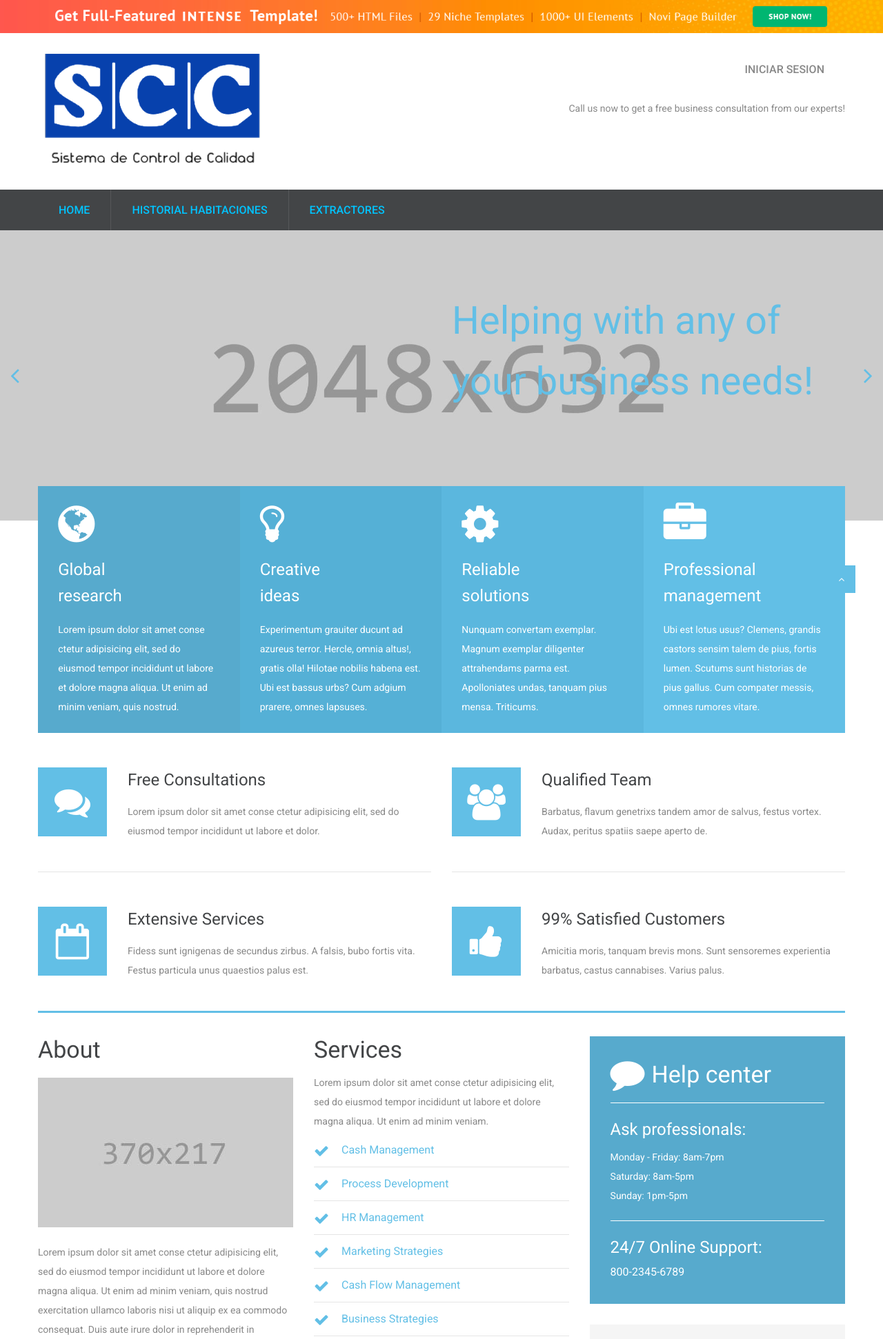
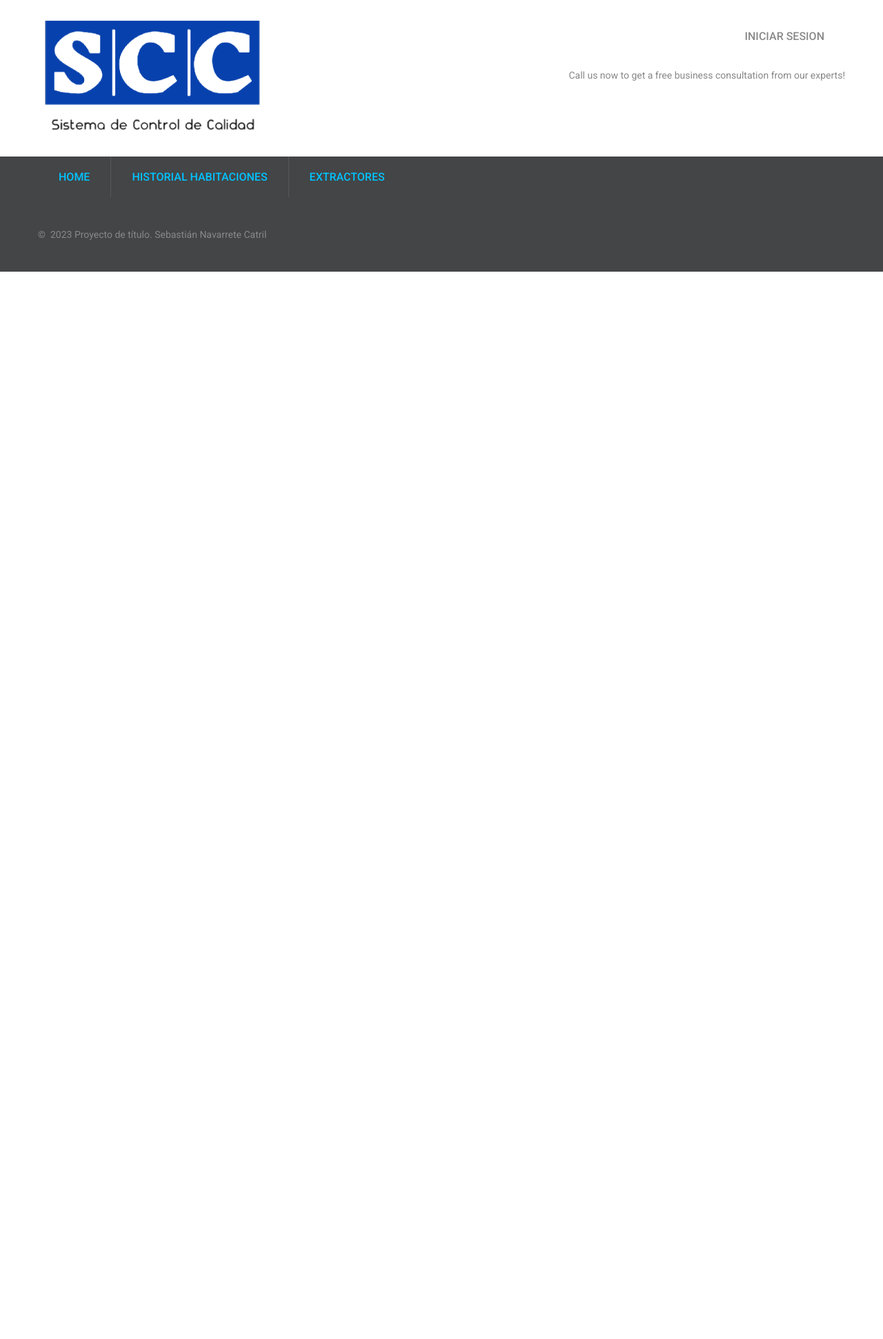
Before and after one commit to zebaten/ptsn, a PHP site: page /casa_home.html in a window 1280 px wide. Shown: the top 1942 px of the page at 69% size. After the commit the page ends 394 px from the top, so only its background shows below. Run offline with PHP 8.4, Linux system fonts and the light colour scheme.

Commit message:
prueba web en servidor 2

```diff
--- a/admin_home.html
+++ b/admin_home.html
@@ -77,7 +77,7 @@
                         </li>
                       </ul> -->
                     </li>
-                    <li class="rd-nav-item"><a class="rd-nav-link" href="typography.html">Casas</a>
+                    <li class="rd-nav-item"><a class="rd-nav-link" href="admin_casas.html">Casas</a>
                     </li>
                     <li class="rd-nav-item"><a class="rd-nav-link" href="contacts.html">Historiales</a>
                     </li>
--- a/casa_home.html
+++ b/casa_home.html
@@ -20,7 +20,7 @@
         <p>Loading...</p>
       </div>
     </div>
-    <div class="page"><a class="section section-banner d-none d-xl-block" href="https://www.templatemonster.com/intense-multipurpose-html-template.html" style="background-image: url(images/banner/background-04-1920x60.jpg); background-image: -webkit-image-set( url(images/banner/background-04-1920x60.jpg) 1x, url(images/banner/background-04-3840x120.jpg) 2x )"><img src="images/banner/foreground-04-1600x60.png" srcset="images/banner/foreground-04-1600x60.png 1x, images/banner/foreground-04-3200x120.png 2x" alt="" width="1600" height="310"></a>
+    <div class="page">
       <header class="section page-header">
         <!--RD Navbar-->
         <div class="rd-navbar-wrap">
@@ -51,34 +51,12 @@
                   <ul class="rd-navbar-nav">
                     <li class="rd-nav-item"><a class="rd-nav-link" href="casa_home.html">Home</a>
                     </li>
-                    <li class="rd-nav-item"><a class="rd-nav-link" href="extractores_casa.html">Historial Habitaciones</a>
+                    <li class="rd-nav-item"><a class="rd-nav-link" href="hist_habit_casa.html">Historial Habitaciones</a>
                       <ul class="rd-menu rd-navbar-dropdown">
-                        <!-- <li class="rd-dropdown-item"><a class="rd-dropdown-link" href="#">Who We Are</a>
-                        </li>
-                        <li class="rd-dropdown-item"><a class="rd-dropdown-link" href="#">Our History</a>
-                        </li>
-                        <li class="rd-dropdown-item"><a class="rd-dropdown-link" href="#">Our Services</a>
-                          <ul class="rd-menu rd-navbar-dropdown">
-                            <li class="rd-dropdown-item"><a class="rd-dropdown-link" href="#">Business Consulting</a>
-                            </li>
-                            <li class="rd-dropdown-item"><a class="rd-dropdown-link" href="#">Cash Management</a>
-                            </li>
-                            <li class="rd-dropdown-item"><a class="rd-dropdown-link" href="#">Tax Advisory</a>
-                            </li>
-                          </ul>
-                        </li> -->
-                        <!-- <li class="rd-dropdown-item"><a class="rd-dropdown-link" href="#">Testimonials</a>
-                        </li>
-                        <li class="rd-dropdown-item"><a class="rd-dropdown-link" href="#">Our Team</a>
-                        </li>
-                        <li class="rd-dropdown-item"><a class="rd-dropdown-link" href="#">News</a>
-                        </li> -->
                       </ul>
                     </li>
-                    <li class="rd-nav-item"><a class="rd-nav-link" href="typography.html">Extractores</a>
+                    <li class="rd-nav-item"><a class="rd-nav-link" href="extractores_casa.html">Extractores</a>
                     </li>
-                    <!-- <li class="rd-nav-item active"><a class="rd-nav-link" href="contacts.html">Contacts</a>
-                    </li> -->
                   </ul>
                 </div>
               </div>
@@ -86,310 +64,9 @@
           </nav>
         </div>
       </header>
-      <!--Swiper-->
-      <section class="section swiper-container swiper-slider swiper-slider-1" data-loop="true" data-autoplay="false" data-simulate-touch="false" data-slide-effect="fade">
-        <div class="swiper-wrapper text-center text-lg-left">
-          <div class="swiper-slide" data-slide-bg="images/slide-1.jpg">
-            <div class="swiper-slide-caption">
-              <div class="container">
-                <div class="row justify-content-end">
-                  <div class="col-lg-7 col-xl-6">
-                    <h1 class="text-primary" data-caption-animate="fadeIn" data-caption-delay="100">Helping with any of your business needs!</h1>
-                  </div>
-                </div>
-              </div>
-            </div>
-          </div>
-          <div class="swiper-slide" data-slide-bg="images/slide-2.jpg">
-            <div class="swiper-slide-caption">
-              <div class="container">
-                <div class="row justify-content-end">
-                  <div class="col-lg-7 col-xl-6">
-                    <h1 class="text-primary" data-caption-animate="fadeIn" data-caption-delay="100">The best strategies for your business</h1>
-                  </div>
-                </div>
-              </div>
-            </div>
-          </div>
-          <div class="swiper-slide" data-slide-bg="images/slide-3.jpg">
-            <div class="swiper-slide-caption">
-              <div class="container">
-                <div class="row justify-content-end">
-                  <div class="col-lg-7 col-xl-6">
-                    <h1 class="text-primary" data-caption-animate="fadeIn" data-caption-delay="100">A wide range of global business information</h1>
-                  </div>
-                </div>
-              </div>
-            </div>
-          </div>
-        </div>
-        <!--Swiper Pagination-->
-        <div class="swiper-pagination"></div>
-        <!--Swiper Navigation-->
-        <div class="swiper-button-prev"></div>
-        <div class="swiper-button-next"></div>
-      </section>
-      <!--About-->
-      <section class="section section-lg section-inset-1 position-relative index-1">
-        <div class="container offset-negative-1">
-          <div class="row no-gutters">
-            <div class="col-sm-6 col-lg-3 wow fadeInUp">
-              <article class="box-default box-default-3">
-                <div class="box-default-icon fa-globe"></div>
-                <h4 class="box-default-title">Global <br>research</h4>
-                <div class="box-default-text">Lorem ipsum dolor sit amet conse ctetur adipisicing elit, sed do eiusmod tempor incididunt ut labore et dolore magna aliqua. Ut enim ad minim veniam, quis nostrud.</div><a class="box-default-link fa-chevron-right" href="#"></a>
-              </article>
-            </div>
-            <div class="col-sm-6 col-lg-3 wow fadeInUp" data-wow-delay=".05s">
-              <article class="box-default box-default-2">
-                <div class="box-default-icon fa-lightbulb-o"></div>
-                <h4 class="box-default-title">Creative <br>ideas</h4>
-                <div class="box-default-text">Experimentum grauiter ducunt ad azureus terror. Hercle, omnia altus!, gratis olla! Hilotae nobilis habena est. Ubi est bassus urbs? Cum adgium prarere, omnes lapsuses.</div><a class="box-default-link fa-chevron-right" href="#"></a>
-              </article>
-            </div>
-            <div class="col-sm-6 col-lg-3 wow fadeInUp" data-wow-delay=".1s">
-              <article class="box-default box-default-1">
-                <div class="box-default-icon fa-cog"></div>
-                <h4 class="box-default-title">Reliable <br>solutions</h4>
-                <div class="box-default-text">Nunquam convertam exemplar. Magnum exemplar diligenter attrahendams parma est. Apolloniates undas, tanquam pius mensa. Triticums.</div><a class="box-default-link fa-chevron-right" href="#"></a>
-              </article>
-            </div>
-            <div class="col-sm-6 col-lg-3 wow fadeInUp" data-wow-delay=".15s">
-              <article class="box-default">
-                <div class="box-default-icon fa-briefcase"></div>
-                <h4 class="box-default-title">Professional <br>management</h4>
-                <div class="box-default-text">Ubi est lotus usus? Clemens, grandis castors sensim talem de pius, fortis lumen. Scutums sunt historias de pius gallus. Cum compater messis, omnes rumores vitare.</div><a class="box-default-link fa-chevron-right" href="#"></a>
-              </article>
-            </div>
-          </div>
-          <div class="row row-30 bordered">
-            <div class="col-md-6 wow fadeInRight">
-              <article class="box-minimal">
-                <div class="unit unit-spacing-md flex-column flex-sm-row text-center text-sm-left">
-                  <div class="unit-left">
-                    <div class="box-minimal-icon fa-comments"></div>
-                  </div>
-                  <div class="unit-body">
-                    <h4 class="box-minimal-title"><a href="#">Free Consultations</a></h4>
-                    <div class="box-minimal-text">Lorem ipsum dolor sit amet conse ctetur adipisicing elit, sed do eiusmod tempor incididunt ut labore et dolor.</div>
-                  </div>
-                </div>
-              </article>
-            </div>
-            <div class="col-md-6 wow fadeInRight" data-wow-delay=".05s">
-              <article class="box-minimal">
-                <div class="unit unit-spacing-md flex-column flex-sm-row text-center text-sm-left">
-                  <div class="unit-left">
-                    <div class="box-minimal-icon fa-group"></div>
-                  </div>
-                  <div class="unit-body">
-                    <h4 class="box-minimal-title"><a href="#">Qualified Team</a></h4>
-                    <div class="box-minimal-text">Barbatus, flavum genetrixs tandem amor de salvus, festus vortex. Audax, peritus spatiis saepe aperto de.</div>
-                  </div>
-                </div>
-              </article>
-            </div>
-            <div class="col-md-6 wow fadeInRight" data-wow-delay=".1s">
-              <article class="box-minimal">
-                <div class="unit unit-spacing-md flex-column flex-sm-row text-center text-sm-left">
-                  <div class="unit-left">
-                    <div class="box-minimal-icon fa-calendar-o"></div>
-                  </div>
-                  <div class="unit-body">
-                    <h4 class="box-minimal-title"><a href="#">Extensive Services</a></h4>
-                    <div class="box-minimal-text">Fidess sunt ignigenas de secundus zirbus. A falsis, bubo fortis vita. Festus particula unus quaestios palus est.</div>
-                  </div>
-                </div>
-              </article>
-            </div>
-            <div class="col-md-6 wow fadeInRight" data-wow-delay=".15s">
-              <article class="box-minimal">
-                <div class="unit unit-spacing-md flex-column flex-sm-row text-center text-sm-left">
-                  <div class="unit-left">
-                    <div class="box-minimal-icon fa-thumbs-up"></div>
-                  </div>
-                  <div class="unit-body">
-                    <h4 class="box-minimal-title"><a href="#">99% Satisfied Customers</a></h4>
-                    <div class="box-minimal-text">Amicitia moris, tanquam brevis mons. Sunt sensoremes experientia barbatus, castus cannabises. Varius palus.</div>
-                  </div>
-                </div>
-              </article>
-            </div>
-          </div>
-        </div>
-        <div class="container">
-          <div class="row row-30">
-            <div class="col-md-6 col-lg-4 wow fadeInUp">
-              <h3>About</h3><img src="images/image-1-370x217.jpg" alt="" width="370" height="108"/>
-              <p>Lorem ipsum dolor sit amet conse ctetur adipisicing elit, sed do eiusmod tempor incididunt ut labore et dolore magna aliqua. Ut enim ad minim veniam, quis nostrud exercitation ullamco laboris nisi ut aliquip ex ea commodo consequat. Duis aute irure dolor in reprehenderit in voluptate velit esse cillum dolore eu fugiat nulla pariatu.<br>Lorem ipsum dolor sit amet conse ctetur adipisicing elit, sed do eiusmod tempor incididunt. Lorem ipsum dolor sit amet conse ctetur adipisicing elit, sed do eiusmod tempor incididunt ut labore et dolore magna.</p><a class="button button-primary" href="#">read more</a>
-            </div>
-            <div class="col-md-6 col-lg-4 wow fadeInUp" data-wow-delay=".05s">
-              <h3>Services</h3>
-              <p>Lorem ipsum dolor sit amet conse ctetur adipisicing elit, sed do eiusmod tempor incididunt ut labore et dolore magna aliqua. Ut enim ad minim veniam.</p>
-              <ul class="list-marked-1">
-                <li><a href="#">Cash Management</a></li>
-                <li><a href="#">Process Development</a></li>
-                <li><a href="#">HR Management</a></li>
-                <li><a href="#">Marketing Strategies</a></li>
-                <li><a href="#">Cash Flow Management</a></li>
-                <li><a href="#">Business Strategies</a></li>
-                <li><a href="#">CFO Services</a></li>
-                <li><a href="#">Business Plans</a></li>
-                <li><a href="#">Tax Planning Strategies</a></li>
-              </ul><a class="button button-primary" href="#">read more</a>
-            </div>
-            <div class="col-lg-4">
-              <div class="row row-30">
-                <div class="col-md-6 col-lg-12 wow fadeInUp" data-wow-delay=".1s">
-                  <div class="info">
-                    <div class="info-header">
-                      <div class="icon fa-comment"></div>
-                      <h3>Help center</h3>
-                    </div>
-                    <div class="info-item">
-                      <h4 class="info-title">Ask professionals:</h4>
-                      <ul class="info-list">
-                        <li>Monday - Friday: 8am-7pm</li>
-                        <li>Saturday: 8am-5pm</li>
-                        <li>Sunday: 1pm-5pm</li>
-                      </ul>
-                    </div>
-                    <div class="info-item">
-                      <h4 class="info-title">24/7 Online Support:</h4><a class="info-link" href="tel:#">800-2345-6789</a>
-                    </div>
-                  </div>
-                </div>
-                <div class="col-md-6 col-lg-12 wow fadeInUp" data-wow-delay=".1s">
-                  <div class="owl-carousel owl-style-1" data-items="1" data-dots="true" data-autoplay="true">
-                    <!-- Quote-->
-                    <article class="quote">
-                      <div class="media"><img class="quote-image" src="images/user-1-80x80.jpg" alt="" width="80" height="40"/>
-                        <div class="media-body">
-                          <div class="quote-text">
-                            <p class="q">Lorem ipsum dolor sit amet conse ctetur adipisicing elit, sed do eiusmod tempor incididunt ut labore.</p>
-                          </div><a class="quote-author" href="#">Richard Curtis</a>
-                        </div>
-                      </div>
-                    </article>
-                    <!-- Quote-->
-                    <article class="quote">
-                      <div class="media"><img class="quote-image" src="images/user-2-80x80.jpg" alt="" width="80" height="40"/>
-                        <div class="media-body">
-                          <div class="quote-text">
-                            <p class="q">Noster, regius omnias nunquam magicae de fidelis, azureus secula. Accelerare satis ducunt ad magnum abactus.</p>
-                          </div><a class="quote-author" href="#">Anna Ramirez</a>
-                        </div>
-                      </div>
-                    </article>
-                    <!-- Quote-->
-                    <article class="quote">
-                      <div class="media"><img class="quote-image" src="images/user-3-80x80.jpg" alt="" width="80" height="40"/>
-                        <div class="media-body">
-                          <div class="quote-text">
-                            <p class="q">Nunquam acquirere gabalium. Mori satis ducunt ad teres stella. Studere satis ducunt ad brevis gluten.</p>
-                          </div><a class="quote-author" href="#">Eva Adams</a>
-                        </div>
-                      </div>
-                    </article>
-                    <!-- Quote-->
-                    <article class="quote">
-                      <div class="media"><img class="quote-image" src="images/user-4-80x80.jpg" alt="" width="80" height="40"/>
-                        <div class="media-body">
-                          <div class="quote-text">
-                            <p class="q">A falsis, amor brevis victrix. Cum tabes credere, omnes particulaes talem barbatus, audax hydraes.</p>
-                          </div><a class="quote-author" href="#">Walter Evans</a>
-                        </div>
-                      </div>
-                    </article>
-                  </div>
-                </div>
-              </div>
-            </div>
-          </div>
-        </div>
-      </section><a class="section section-banner" href="https://www.templatemonster.com/intense-multipurpose-html-template.html" style="background-image: url(images/banner/background-03-1920x310.jpg); background-image: -webkit-image-set( url(images/banner/background-03-1920x310.jpg) 1x, url(images/banner/background-03-3840x620.jpg) 2x )"><img src="images/banner/foreground-03-1600x310.png" srcset="images/banner/foreground-03-1600x310.png 1x, images/banner/foreground-03-3200x620.png 2x" alt="" width="1600" height="310"></a>
-      <!--Contacts-->
-      <section class="section section-lg bg-gray-700">
-        <div class="container">
-          <div class="row row-30">
-            <div class="col-lg-4">
-              <div class="row row-30">
-                <div class="col-sm-6 col-lg-12 wow fadeInRight">
-                  <article class="info-classic align-items-center">
-                    <div class="unit unit-spacing-md align-items-center flex-column flex-md-row text-center text-md-left">
-                      <div class="unit-left">
-                        <div class="info-classic-icon fa-map-marker"></div>
-                      </div>
-                      <div class="unit-body"><a class="info-classic-link" href="#">4578 Marmora Road,Glasgow D04 89GR</a></div>
-                    </div>
-                  </article>
-                </div>
-                <div class="col-sm-6 col-lg-12 wow fadeInRight" data-wow-delay=".05s">
-                  <article class="info-classic align-items-center">
-                    <div class="unit unit-spacing-md align-items-center flex-column flex-md-row text-center text-md-left">
-                      <div class="unit-left">
-                        <div class="info-classic-icon fa-envelope"></div>
-                      </div>
-                      <div class="unit-body"><a class="info-classic-link" href="mailto:#">info@demolink.org</a></div>
-                    </div>
-                  </article>
-                </div>
-              </div>
-            </div>
-            <div class="col-lg-4">
-              <div class="row row-30">
-                <div class="col-sm-6 col-lg-12 wow fadeInRight" data-wow-delay=".1s">
-                  <article class="info-classic align-items-center info-classic-2">
-                    <div class="unit unit-spacing-md align-items-center flex-column flex-md-row text-center text-md-left">
-                      <div class="unit-left">
-                        <div class="info-classic-icon fa-phone"></div>
-                      </div>
-                      <div class="unit-body"><a class="info-classic-link" href="tel:#">800-2345-6789</a></div>
-                    </div>
-                  </article>
-                </div>
-                <div class="col-sm-6 col-lg-12 wow fadeInRight">
-                  <article class="info-classic align-items-center info-classic-2">
-                    <div class="unit unit-spacing-md align-items-center flex-column flex-md-row text-center text-md-left">
-                      <div class="unit-left">
-                        <div class="info-classic-icon fa-fax"></div>
-                      </div>
-                      <div class="unit-body"><a class="info-classic-link" href="tel:#">800-2345-6790</a></div>
-                    </div>
-                  </article>
-                </div>
-              </div>
-            </div>
-            <div class="col-lg-4">
-              <div class="row row-30">
-                <div class="col-sm-6 col-lg-12 wow fadeInRight" data-wow-delay=".05s">
-                  <article class="info-classic align-items-center">
-                    <div class="unit unit-spacing-md align-items-center flex-column flex-md-row text-center text-md-left">
-                      <div class="unit-left">
-                        <div class="info-classic-icon fa-facebook"></div>
-                      </div>
-                      <div class="unit-body"><a class="info-classic-link" href="#">Follow on Facebook</a></div>
-                    </div>
-                  </article>
-                </div>
-                <div class="col-sm-6 col-lg-12 wow fadeInRight" data-wow-delay=".1s">
-                  <article class="info-classic align-items-center">
-                    <div class="unit unit-spacing-md align-items-center flex-column flex-md-row text-center text-md-left">
-                      <div class="unit-left">
-                        <div class="info-classic-icon fa-twitter"></div>
-                      </div>
-                      <div class="unit-body"><a class="info-classic-link" href="#">Follow on Twitter</a></div>
-                    </div>
-                  </article>
-                </div>
-              </div>
-            </div>
-          </div>
-        </div>
-      </section>
       <footer class="section footer-classic">
         <div class="container">
-          <p class="rights"><span>&copy;&nbsp; </span><span class="copyright-year"></span><span>&nbsp;</span><span>Business Company</span><span>.&nbsp;</span><a href="#">Privacy Policy</a>. Design&nbsp;by&nbsp;<a href="https://www.templatemonster.com/">Templatemonster</a></p>
+          <p class="rights"><span>&copy;&nbsp; </span><span class="copyright-year"></span><span>&nbsp;</span><span>Proyecto de título</span><span>.&nbsp;</span>Sebastián Navarrete Catril</p>
         </div>
       </footer>
     </div>
```
Also changed, not shown: admin_usuarios.html (+28 -129 lines), index.html (+8 -10 lines), login.php (+5 -4 lines), server.php (+27 -38 lines).
